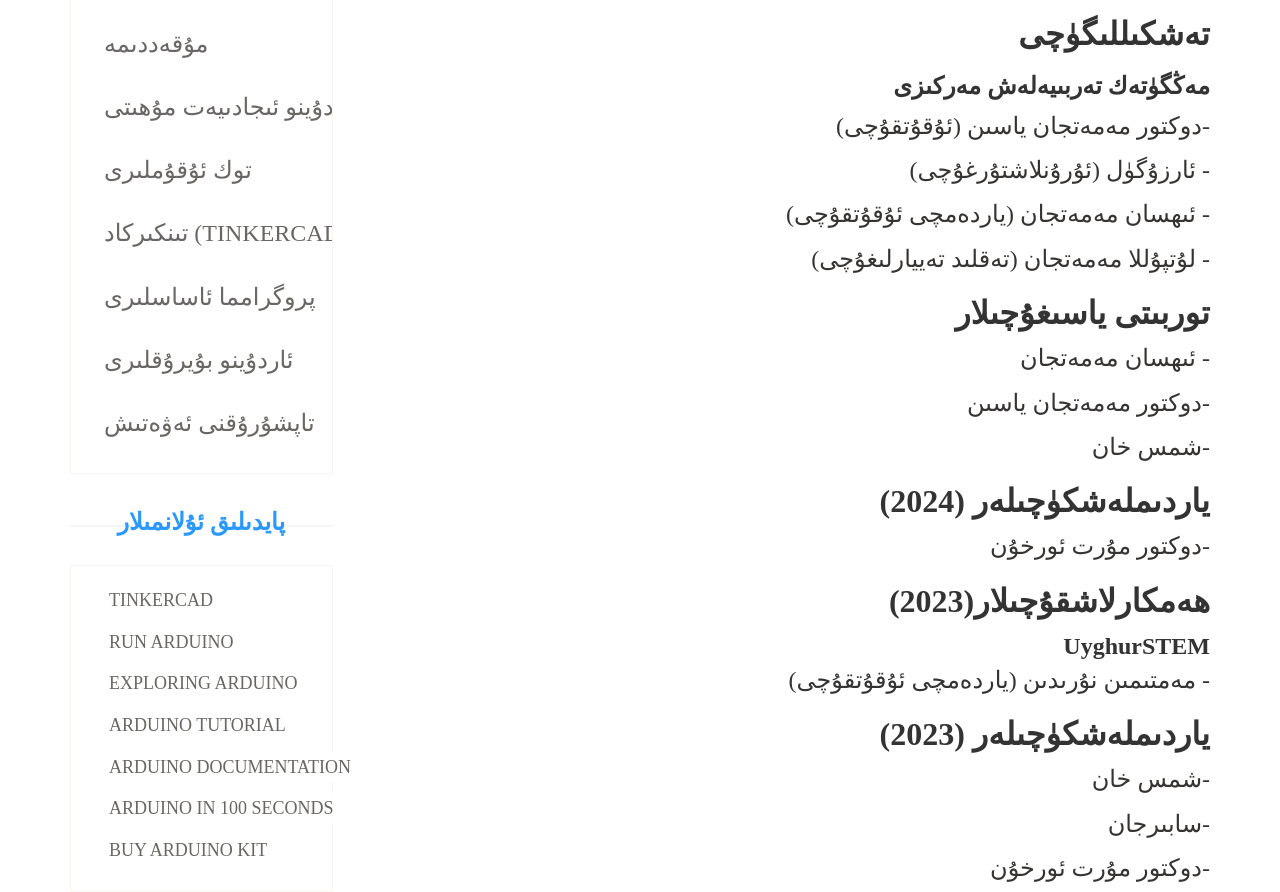
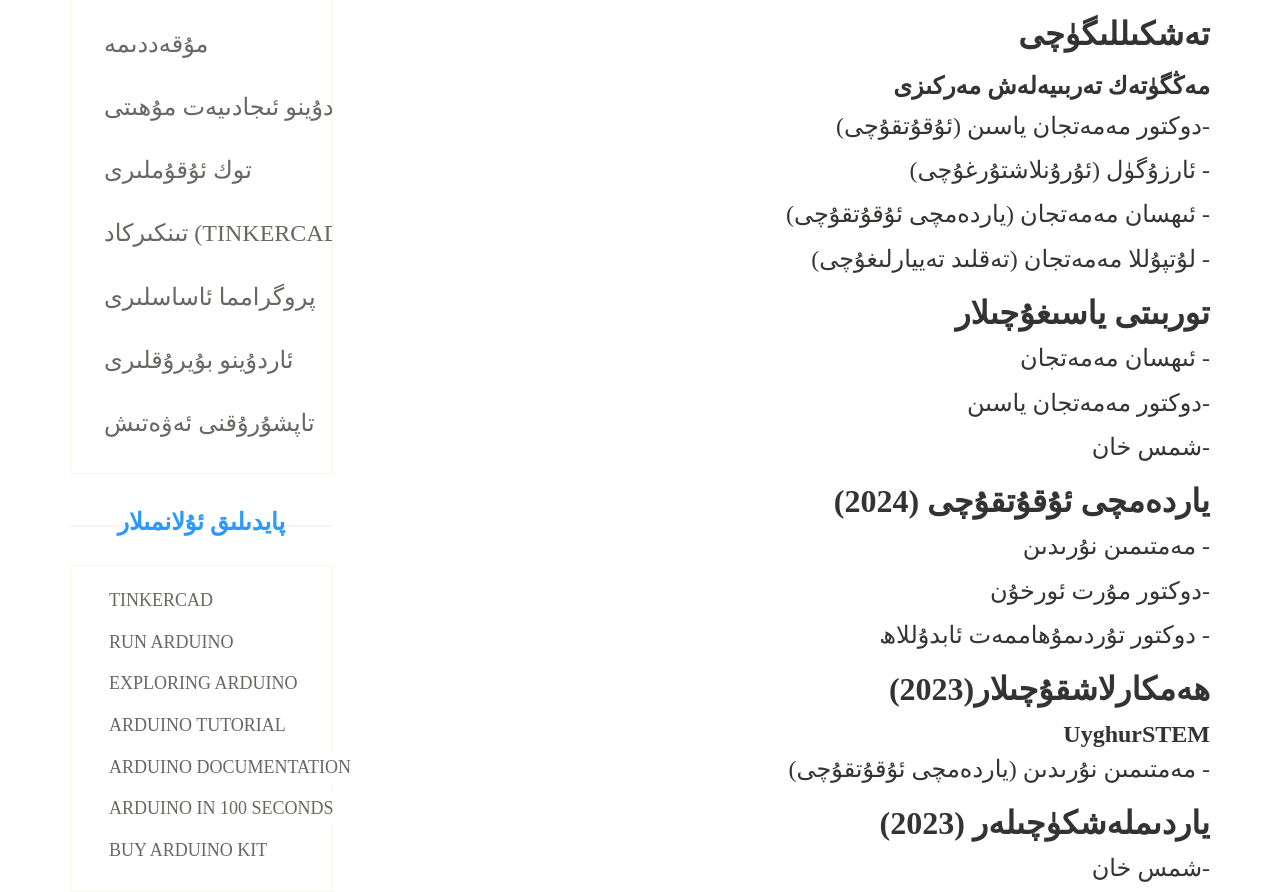
Before and after one commit to TheEhMan/mengutech, a Django app: page /about/ in a window 1280 px wide. Shown: the part 294-1186 px from the top of the page. Run offline with Django 4.2, Linux system fonts and the light colour scheme; some web fonts are replaced.

Commit message:
updated about page

```diff
--- a/accounts/templates/accounts/about.html
+++ b/accounts/templates/accounts/about.html
@@ -225,8 +225,10 @@
 							<p> ئىھسان مەمەتجان - </p>
 							<p> دوكتور مەمەتجان ياسىن- </p>
 							<p>   شمس خان- </p>
-							<h1 style="font-size:xx-large;"><b>(2024) ياردىملەشكۈچىلەر</b></h1>
+							<h1 style="font-size:xx-large;"><b>(2024) ياردەمچى ئۇقۇتقۇچى</b></h1>
+							<p> مەمتىمىن نۇرىدىن -</p>
 							<p> دوكتور مۇرت ئورخۇن- </p>
+							<p> دوكتور تۇردىمۇھاممەت ئابدۇللاھ - </p>
 							<h1 style="font-size:xx-large;"><b>(2023)ھەمكارلاشقۇچىلار</b></h1>
 							<B>UyghurSTEM</B>
 							</br>
```
